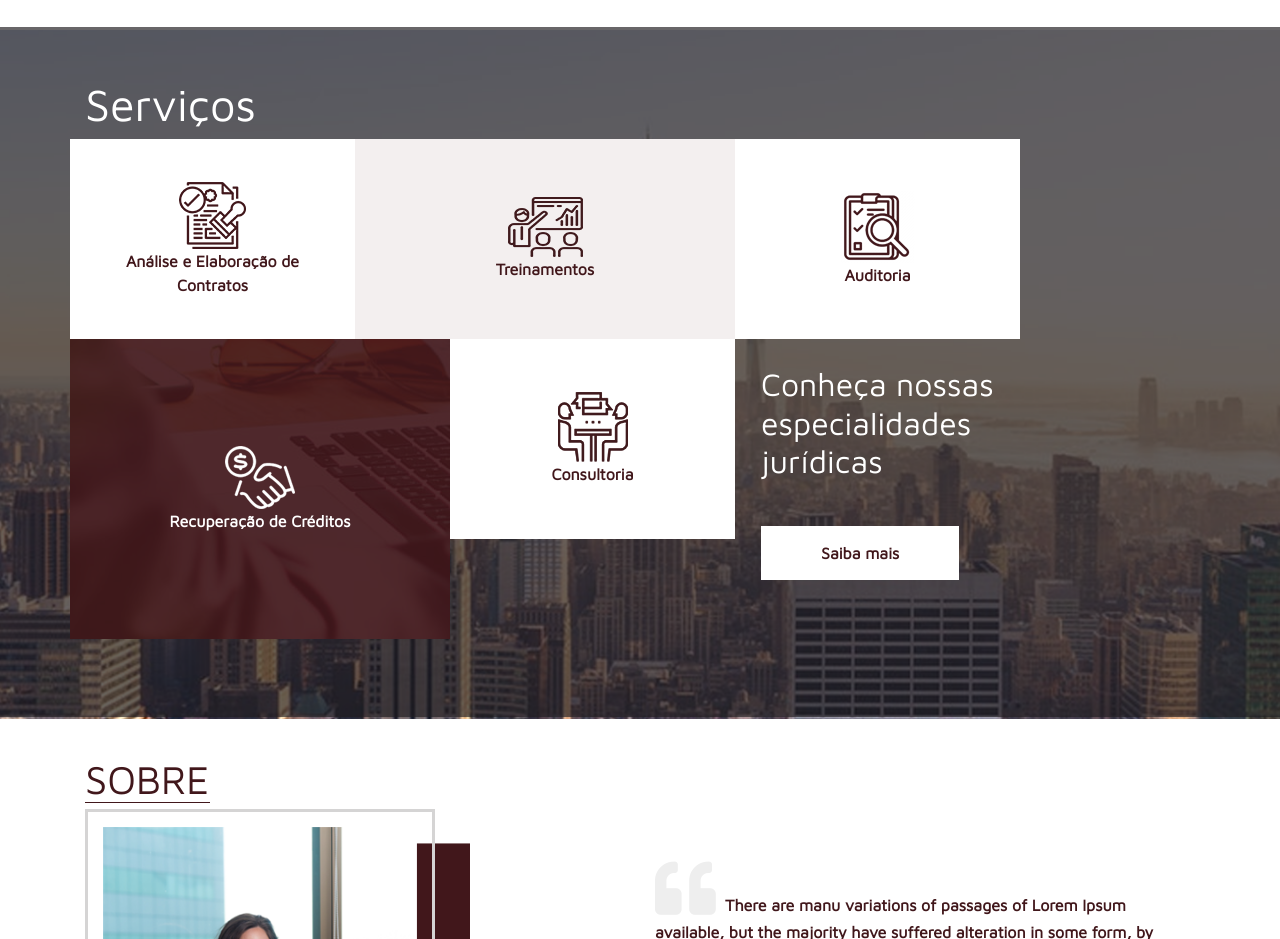
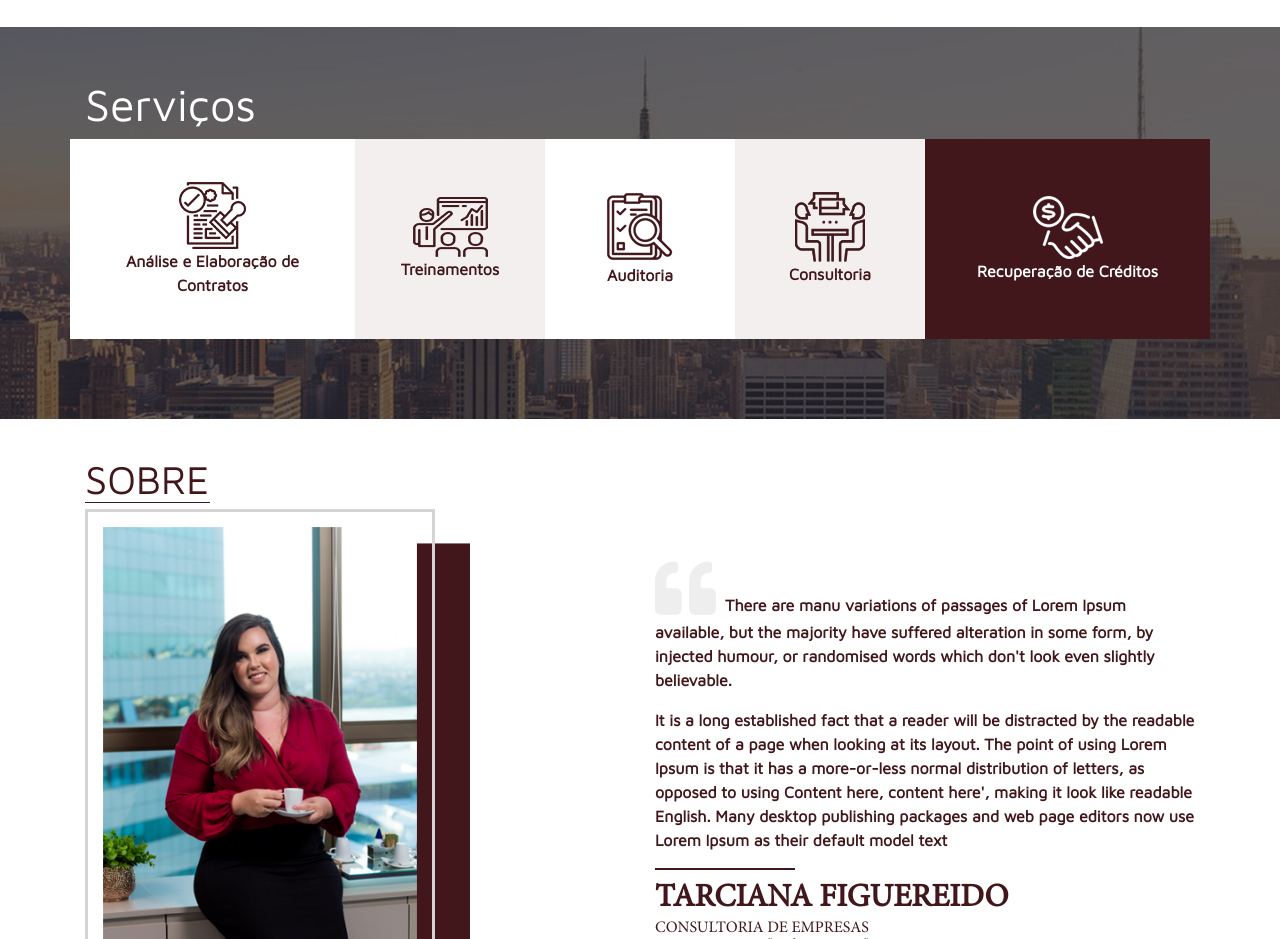
Before and after one commit to matheushdsbr/hagile-tarciana, a website: page app/index.html in a window 1280 px wide. Shown: the part 940-1879 px from the top of the page. Drawn offline with Linux system fonts and the light colour scheme.

Commit message:
refactor grid of services section

```diff
--- a/app/index.html
+++ b/app/index.html
@@ -91,31 +91,22 @@
             Contratos</div>
         </div>
 
-        <div class="col-md-4 m-md-0 p-md-0">
+        <div class="col-md-2 m-md-0 p-md-0">
           <div class="box bg-weak wine"><img src="src/img/icon-treinamentos.png">Treinamentos</div>
         </div>
 
 
-        <div class="col-md-3 m-md-0 p-md-0">
+        <div class="col-md-2 m-md-0 p-md-0">
           <div class="box bg-white wine"><img src="src/img/icon-auditoria.png">Auditoria</div>
         </div>
-      </div>
 
-      <div class="row">
-        <div class="col-md-4 m-md-0 p-md-0">
-          <div class="box box-creditos white bg-img-wine"><img src="src/img/icon-recuperacao de credito.png">
-            Recuperação de Créditos</div>
+        <div class="col-md-2 m-md-0 p-md-0">
+          <div class="box bg-weak wine"><img src="src/img/icon-consultoria.png">Consultoria</div>
         </div>
 
         <div class="col-md-3 m-md-0 p-md-0">
-          <div class="box bg-white wine"><img src="src/img/icon-consultoria.png">Consultoria</div>
-        </div>
-
-        <div class="col-md-3 m-md-0 p-md-0">
-          <div class="service-texto">
-            <h2>Conheça nossas especialidades jurídicas</h2>
-            <a class="button" href="javascript:;">Saiba mais</a>
-          </div>
+          <div class="box box-creditos white bg-wine"><img src="src/img/icon-recuperacao de credito.png">
+            Recuperação de Créditos</div>
         </div>
       </div>
     </div>
--- a/app/src/sass/modules/_colors.scss
+++ b/app/src/sass/modules/_colors.scss
@@ -22,8 +22,11 @@
 .bg-white {
   background-color: $white;
 }
-.bg-gray {
-  background-color: $gray;
+.bg-black-weak {
+  background-color: #2b2424;
+}
+.bg-wine {
+  background-color: #41171b;
 }
 .bg-weak {
   background-color: $weak;
--- a/app/src/sass/site/_section-service.scss
+++ b/app/src/sass/site/_section-service.scss
@@ -48,7 +48,7 @@
     }
   }
   .box-creditos {
-    height: 300px;
+    //height: 300px;
   }
 }
 
```
Also changed, not shown: app/src/css/style.css.
